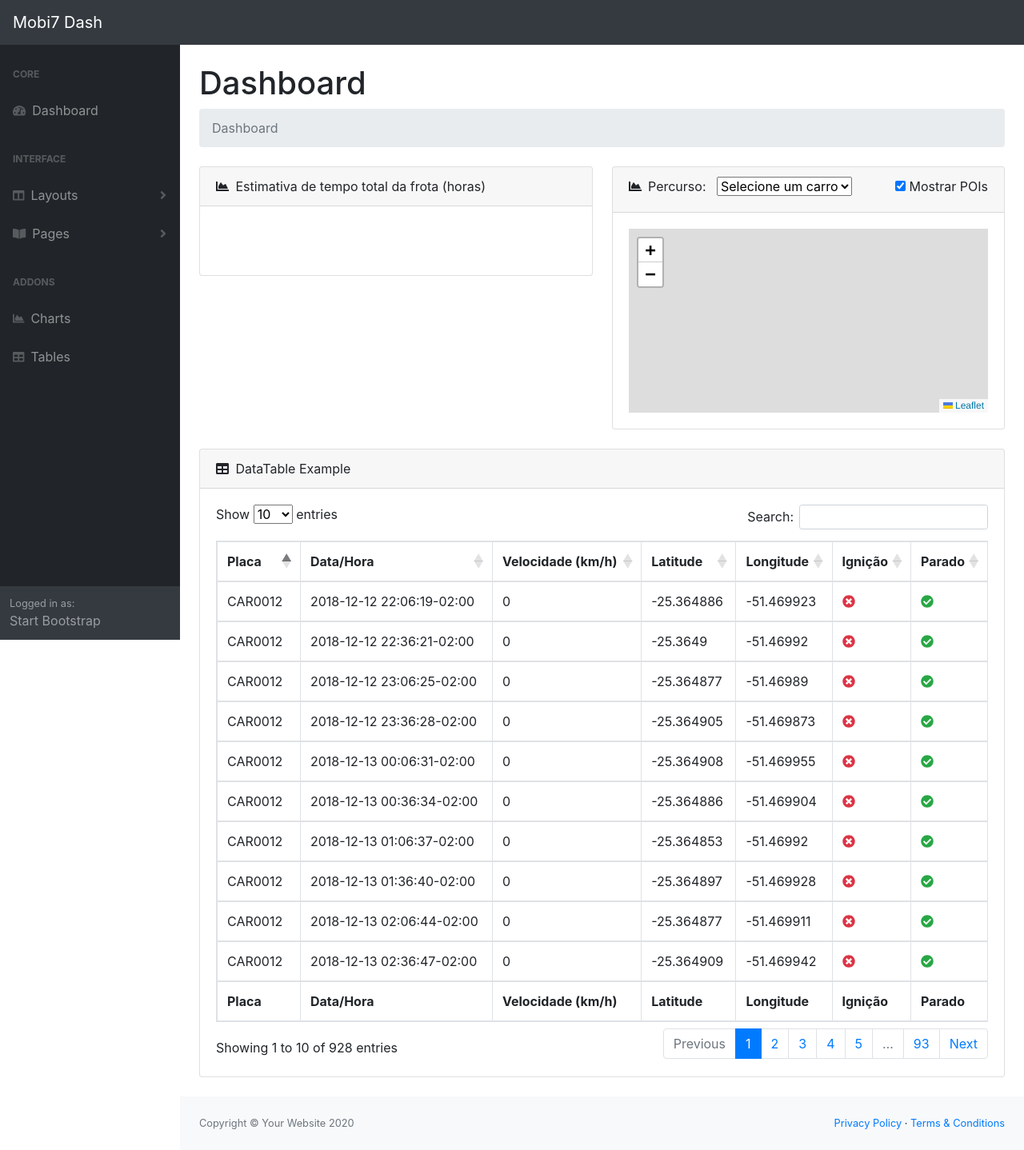
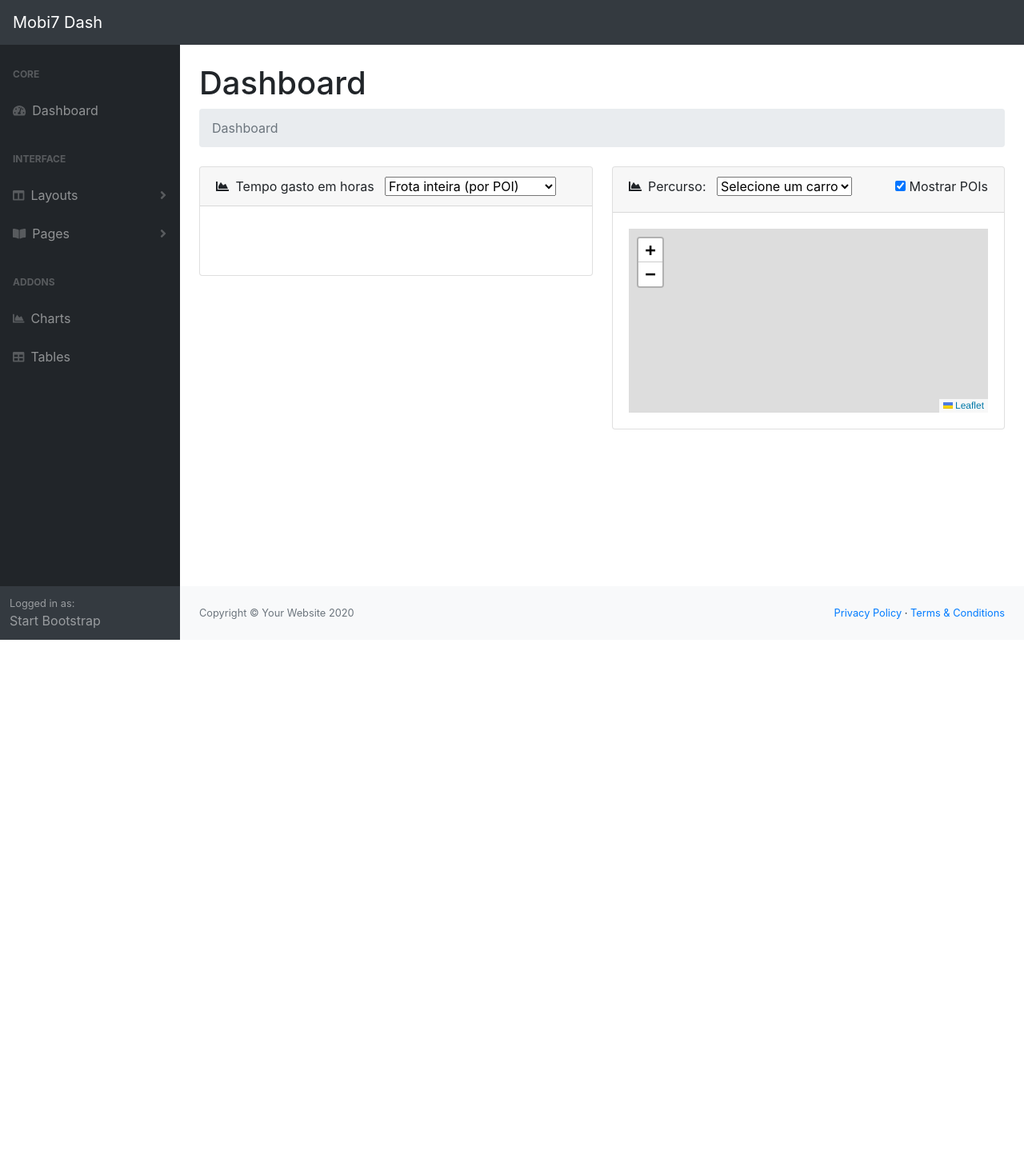
Before and after one commit to murilocamargos/mobi7-challenge, a Flask app: page / in a window 1280 px wide. Shown: the whole page at 80% size. After the commit the page ends 800 px from the top, so only its background shows below. Run offline with Flask 2, Linux system fonts and the light colour scheme; data that the repository does not hold is empty; some libraries are stand-ins or nearby versions.

Commit message:
Add endpoint to get consolidated data

```diff
--- a/app.py
+++ b/app.py
@@ -52,5 +52,37 @@ def api_get_path():
     return jsonify(res)
 
 
+@app.route('/api/consolidated')
+def api_consolidated():
+    placa = request.args.get('placa')
+    bycar = request.args.get('bycar')
+
+    if placa is not None:
+        df = cons[cons.placa == placa]
+        res = {
+            'poi': list(df.poi.values),
+            'parado': list((df.parado.values/60/60).round(2)),
+            'total': list((df.total.values/60/60).round(2)),
+        }
+
+    elif bycar is not None:
+        df = cons.groupby('placa').sum()
+        res = {
+            'placa': list(df.index.values),
+            'parado': list((df.parado.values/60/60).round(2)),
+            'total': list((df.total.values/60/60).round(2)),
+        }
+
+    else:
+        df = cons.groupby('poi').sum()
+        res = {
+            'poi': list(df.index.values),
+            'parado': list((df.parado.values/60/60).round(2)),
+            'total': list((df.total.values/60/60).round(2)),
+        }
+
+    return jsonify(res)
+
+
 if __name__ == "__main__":
     app.run(debug=True)
--- a/consolidate.py
+++ b/consolidate.py
@@ -99,6 +99,7 @@ def feature_eng(pos, poi, add_pois=False):
     # Find POIs where the car has been
     if add_pois:
         pos['POIs'] = pos.apply(lambda x: find_pois(x, poi), axis=1)
+        pos.loc[pos['POIs'] == '', 'POIs'] = 'Nenhum'
 
     return pos
 
@@ -194,7 +195,7 @@ def aggregate_positions_with_time(positions_with_time, car):
 
 def consolidate_results():
     """Create a CSV file with the results consolidated."""
-    pos, poi = get_data()
+    pos, poi, _ = get_data()
     pos = feature_eng(pos, poi, add_pois=True)
     res = None
     for car in pos.placa.unique():
--- a/data/resultados_consolidado_POIs.csv
+++ b/data/resultados_consolidado_POIs.csv
@@ -1,5 +1,5 @@
 ,poi,total,parado,placa
-0,,13606.5,0.0,TESTE001
+0,Nenhum,13606.5,0.0,TESTE001
 1,PONTO 1,4357.0,471.0,TESTE001
 2,PONTO 2,8522.0,2411.5,TESTE001
 3,PONTO 24,659708.5,653235.0,TESTE001
--- a/static/assets/demo/chart-bar-demo.js
+++ /dev/null
@@ -1,46 +0,0 @@
-// Set new default font family and font color to mimic Bootstrap's default styling
-Chart.defaults.global.defaultFontFamily = '-apple-system,system-ui,BlinkMacSystemFont,"Segoe UI",Roboto,"Helvetica Neue",Arial,sans-serif';
-Chart.defaults.global.defaultFontColor = '#292b2c';
-
-// Bar Chart Example
-var ctx = document.getElementById("myBarChart");
-var myLineChart = new Chart(ctx, {
-  type: 'bar',
-  data: {
-    labels: ["January", "February", "March", "April", "May", "June"],
-    datasets: [{
-      label: "Revenue",
-      backgroundColor: "rgba(2,117,216,1)",
-      borderColor: "rgba(2,117,216,1)",
-      data: [4215, 5312, 6251, 7841, 9821, 14984],
-    }],
-  },
-  options: {
-    scales: {
-      xAxes: [{
-        time: {
-          unit: 'month'
-        },
-        gridLines: {
-          display: false
-        },
-        ticks: {
-          maxTicksLimit: 6
-        }
-      }],
-      yAxes: [{
-        ticks: {
-          min: 0,
-          max: 15000,
-          maxTicksLimit: 5
-        },
-        gridLines: {
-          display: true
-        }
-      }],
-    },
-    legend: {
-      display: false
-    }
-  }
-});
--- a/static/assets/demo/datatables-demo.js
+++ /dev/null
@@ -1,4 +0,0 @@
-// Call the dataTables jQuery plugin
-$(document).ready(function() {
-  $('#dataTable').DataTable();
-});
--- a/templates/index.html
+++ b/templates/index.html
@@ -111,9 +111,17 @@
                                 <div class="card mb-4">
                                     <div class="card-header">
                                         <i class="fas fa-chart-area mr-1"></i>
-                                        Estimativa de tempo total da frota (horas)
+                                        Tempo gasto em horas
+                                        &nbsp;
+                                        <select id="seleciona_view_tempo">
+                                            <option value="1">Frota inteira (por POI)</option>
+                                            <option value="2">Frota inteira (por Veículo)</option>
+                                            {% for placa in pos.placa.unique() %}
+                                                <option value="{{ placa }}">{{ placa }}</option>
+                                            {% endfor %}
+                                        </select>
                                     </div>
-                                    <div class="card-body"><canvas id="myAreaChart" width="100%" height="40"></canvas></div>
+                                    <div class="card-body"><canvas id="myStackedBar" width="100%" height="40"></canvas></div>
                                 </div>
                             </div>
                             <div class="col-xl-6">
@@ -133,53 +141,6 @@
                                         </span>
                                     </div>
                                     <div class="card-body"><div id="myMapChart" style="height: 230px"></div></div>
-                                </div>
-                            </div>
-                        </div>
-                        <div class="card mb-4">
-                            <div class="card-header">
-                                <i class="fas fa-table mr-1"></i>
-                                DataTable Example
-                            </div>
-                            <div class="card-body">
-                                <div class="table-responsive">
-                                    <table class="table table-bordered" id="dataTable" width="100%" cellspacing="0">
-                                        <thead>
-                                            <tr>
-                                                <th>Placa</th>
-                                                <th>Data/Hora</th>
-                                                <th>Velocidade (km/h)</th>
-                                                <th>Latitude</th>
-                                                <th>Longitude</th>
-                                                <th>Ignição</th>
-                                                <th>Parado</th>
-                                            </tr>
-                                        </thead>
-                                        <tfoot>
-                                            <tr>
-                                                <th>Placa</th>
-                                                <th>Data/Hora</th>
-                                                <th>Velocidade (km/h)</th>
-                                                <th>Latitude</th>
-                                                <th>Longitude</th>
-                                                <th>Ignição</th>
-                                                <th>Parado</th>
-                                            </tr>
-                                        </tfoot>
-                                        <tbody>
-                                            {% for index, row in pos.iterrows() %}
-                                            <tr>
-                                                <td>{{ row.placa }}</td>
-                                                <td>{{ row.data_posicao }}</td>
-                                                <td>{{ row.velocidade }}</td>
-                                                <td>{{ row.latitude|round(6) }}</td>
-                                                <td>{{ row.longitude|round(6) }}</td>
-                                                <td>{{ icon_bool(row.ignicao) }}</td>
-                                                <td>{{ icon_bool(row.parado) }}</td>
-                                            </tr>
-                                            {% endfor %}
-                                        </tbody>
-                                    </table>
                                 </div>
                             </div>
                         </div>
@@ -203,82 +164,9 @@
         <script src="https://stackpath.bootstrapcdn.com/bootstrap/4.5.0/js/bootstrap.bundle.min.js" crossorigin="anonymous"></script>
         <script src="/static/js/scripts.js"></script>
         <script src="https://cdnjs.cloudflare.com/ajax/libs/Chart.js/2.8.0/Chart.min.js" crossorigin="anonymous"></script>
-        <script src="/static/assets/demo/chart-bar-demo.js"></script>
         <script src="https://cdn.datatables.net/1.10.20/js/jquery.dataTables.min.js" crossorigin="anonymous"></script>
         <script src="https://cdn.datatables.net/1.10.20/js/dataTables.bootstrap4.min.js" crossorigin="anonymous"></script>
-        <script src="/static/assets/demo/datatables-demo.js"></script>
 
-        <script>
-            $.get("{{ url_for('api_total_time') }}", function(data) {
-                // Set new default font family and font color to mimic Bootstrap's default styling
-                Chart.defaults.global.defaultFontFamily = '-apple-system,system-ui,BlinkMacSystemFont,"Segoe UI",Roboto,"Helvetica Neue",Arial,sans-serif';
-                Chart.defaults.global.defaultFontColor = '#292b2c';
-
-                // Area Chart Example
-                var ctx = document.getElementById("myAreaChart");
-                var myLineChart = new Chart(ctx, {
-                    type: 'line',
-                    data: {
-                        labels: data['days'],
-                        datasets: [{
-                            label: "Andando",
-                            lineTension: 0.3,
-                            backgroundColor: "rgba(2,117,216,0.2)",
-                            borderColor: "rgba(2,117,216,1)",
-                            pointRadius: 5,
-                            pointBackgroundColor: "rgba(2,117,216,1)",
-                            pointBorderColor: "rgba(255,255,255,0.8)",
-                            pointHoverRadius: 5,
-                            pointHoverBackgroundColor: "rgba(2,117,216,1)",
-                            pointHitRadius: 50,
-                            pointBorderWidth: 2,
-                            data: data['moving'],
-                        },{
-                            label: "Parado",
-                            lineTension: 0.3,
-                            backgroundColor: "rgba(216,117,2,0.2)",
-                            borderColor: "rgba(216,117,2,1)",
-                            pointRadius: 5,
-                            pointBackgroundColor: "rgba(216,117,2,1)",
-                            pointBorderColor: "rgba(255,255,255,0.8)",
-                            pointHoverRadius: 5,
-                            pointHoverBackgroundColor: "rgba(216,117,2,1)",
-                            pointHitRadius: 50,
-                            pointBorderWidth: 2,
-                            data: data['stopped'],
-                        }],
-                    },
-                    options: {
-                        scales: {
-                        xAxes: [{
-                            time: {
-                            unit: 'date'
-                            },
-                            gridLines: {
-                            display: false
-                            },
-                            ticks: {
-                            maxTicksLimit: 7
-                            }
-                        }],
-                        yAxes: [{
-                            ticks: {
-                            min: 0,
-                            max: Math.max(Math.max(...data['stopped']),Math.max(...data['moving'])),
-                            maxTicksLimit: 5
-                            },
-                            gridLines: {
-                            color: "rgba(0, 0, 0, .125)",
-                            }
-                        }],
-                        },
-                        legend: {
-                        display: false
-                        }
-                    }
-                });
-            });
-        </script>
         <script>
             var mymap = L.map('myMapChart').setView({{ center }}, {{ zoom }});
             L.tileLayer('https://api.mapbox.com/styles/v1/{id}/tiles/{z}/{x}/{y}?access_token={accessToken}', {
@@ -321,6 +209,85 @@
                     pois_pane.style.display = 'none';
                 }
             });
+
+
+
+            var barChartData = {
+                labels: [],
+                datasets: [{
+                    label: 'Parado',
+                    backgroundColor: "rgb(255, 99, 132)",
+                    data: []
+                }, {
+                    label: 'Total',
+                    backgroundColor: "rgb(54, 162, 235)",
+                    data: []
+                }]
+            };
+
+            var ctx = document.getElementById('myStackedBar').getContext('2d');
+            window.myBar = new Chart(ctx, {
+                type: 'bar',
+                data: barChartData,
+                options: {
+                    title: {
+                        display: true,
+                        text: 'Tempo total da frota gasto em cada POI (em horas)'
+                    },
+                    tooltips: {
+                        mode: 'index',
+                        intersect: false
+                    },
+                    responsive: true,
+                    scales: {
+                        xAxes: [{
+                            //stacked: true,
+                        }],
+                        yAxes: [{
+                            //stacked: true
+                        }]
+                    }
+                }
+            });
+
+
+
+            var change_bar_plot = function(data, by, title) {
+                barChartData.labels = data[by];
+                barChartData.datasets[0].data = data['parado'];
+                barChartData.datasets[1].data = data['total'];
+                window.myBar.options.title.text = title;
+                window.myBar.update();
+            }
+
+
+
+            $('#seleciona_view_tempo').change(function() {
+                if ($(this).val() == '1') {
+                    // Frota inteira por POI
+                    $.get("{{ url_for('api_consolidated') }}", function(data) {
+                        change_bar_plot(data, 'poi', 'Tempo total da frota gasto em cada POI (em horas)');
+                    });
+                }
+                else if ($(this).val() == '2') {
+                    // Frota inteira por veículo
+                    $.get("{{ url_for('api_consolidated') }}", {bycar: true}, function(data) {
+                        change_bar_plot(data, 'placa', 'Tempo total da frota gasto por cada veículo (em horas)');
+                    });
+                }
+                else {
+                    // Por carro
+                    var car = $(this).val();
+                    $.get("{{ url_for('api_consolidated') }}", {placa: car}, function(data) {
+                        change_bar_plot(data, 'poi', 'Tempo total do carro ' + car + ' gasto em cada POI (em horas)');
+                    });
+                }
+
+            });
+
+            $.get("{{ url_for('api_consolidated') }}", function(data) {
+                change_bar_plot(data, 'poi', 'Tempo total da frota gasto em cada POI (em horas)');
+            });
         </script>
     </body>
 </html>
```
Also changed, not shown: static/assets/demo/chart-area-demo.js (deleted, +0 -54 lines), static/assets/demo/chart-pie-demo.js (deleted, +0 -16 lines), static/assets/img/error-404-monochrome.svg (deleted).
